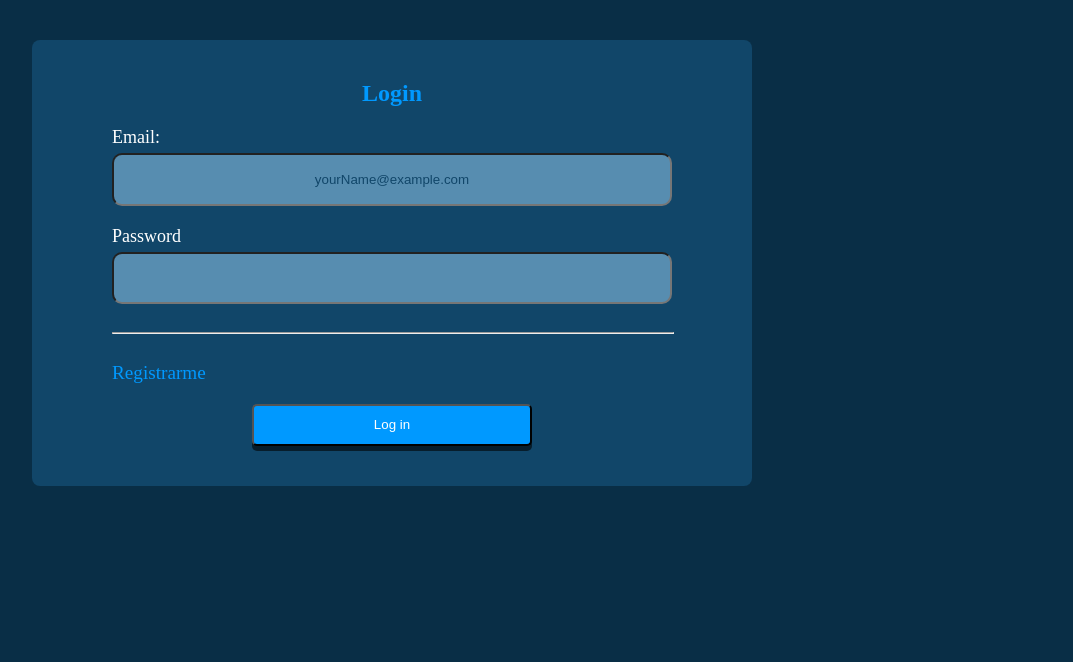
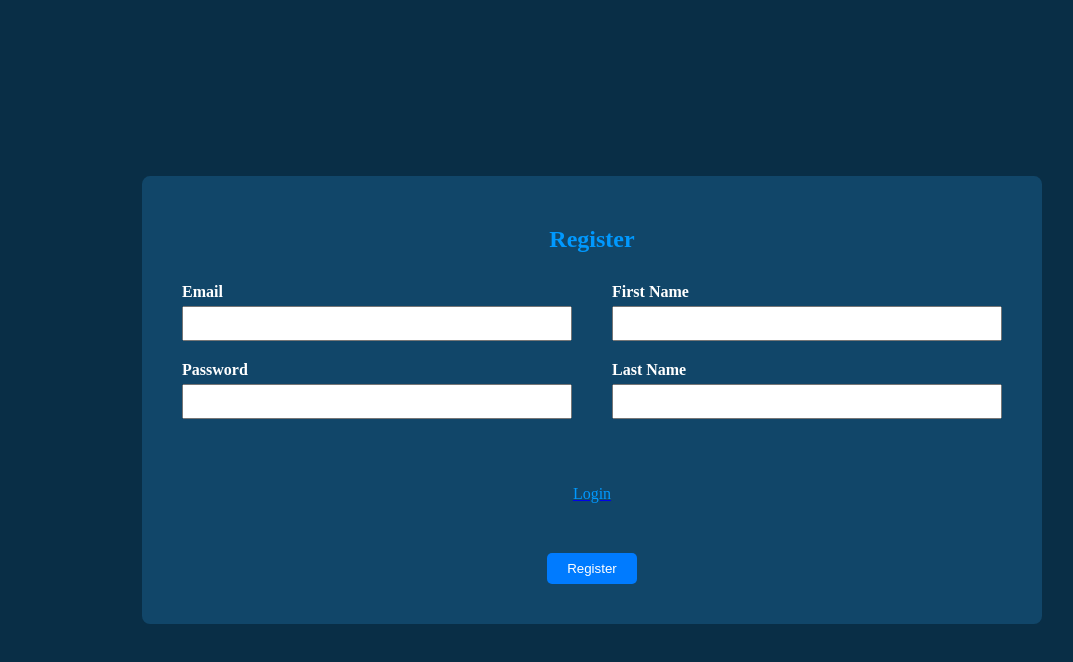
Before and after one commit to drecioa/angular-Finantra-bachata, an Angular app in the folder Finantra/: page / in a window 1280 px wide. Shown: the top 662 px of the page, without its empty margins (48-1121 px from the left). Built offline with nearby package versions, Linux system fonts and the light colour scheme.

Commit message:
Añadir opción de login

```diff
--- a/Finantra/src/app/app.component.html
+++ b/Finantra/src/app/app.component.html
@@ -1 +1 @@
-<app-login></app-login>
+<app-register></app-register>
--- a/Finantra/src/components/register/register.component.css
+++ b/Finantra/src/components/register/register.component.css
@@ -14,7 +14,7 @@
   box-sizing: border-box;
 }
 
-h2 {
+h2, p {
   text-align: center;
   margin-bottom: 20px;
   color:#0099FF;
--- a/Finantra/src/components/register/register.component.html
+++ b/Finantra/src/components/register/register.component.html
@@ -30,6 +30,8 @@
             </div>
         </div>
 
-      <button type="submit">Register</button>
+        <a href="#"><p>Login</p></a>
+
+        <button type="submit">Register</button>
     </form>
 </div>
```
